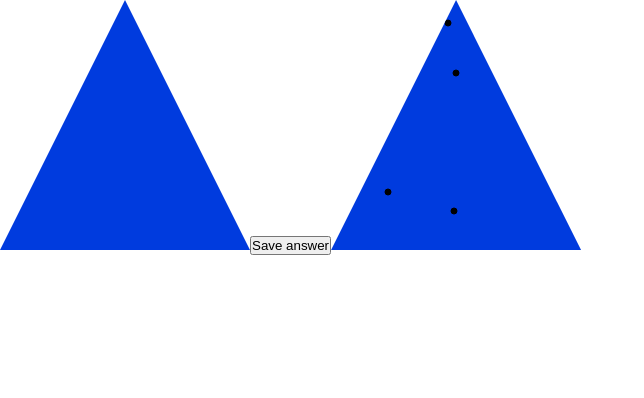
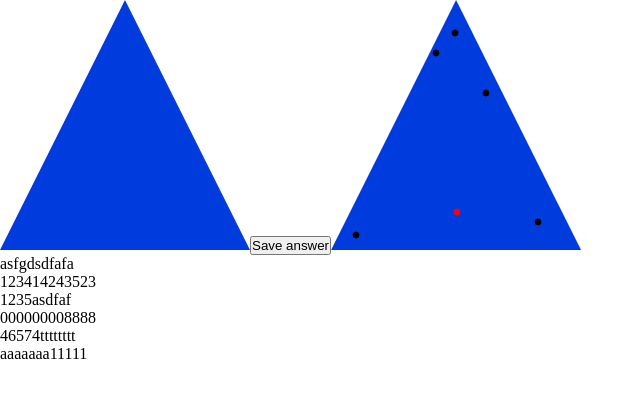
Before and after one commit to Svrle123/mern, a React (Create React App) app: page / in a window 1280 px wide. Shown: the top 398 px of the page, without its empty margins (0-644 px from the left). Built offline with nearby package versions, Linux system fonts and the light colour scheme.

Commit message:
Added list functionality
Also added Lodash library, colorized last selected point on triangle

```diff
--- a/package.json
+++ b/package.json
@@ -7,6 +7,7 @@
     "@testing-library/react": "^13.1.1",
     "@testing-library/user-event": "^13.5.0",
     "axios": "^0.26.1",
+    "lodash": "^4.17.21",
     "react": "^18.0.0",
     "react-dom": "^18.0.0",
     "react-redux": "^8.0.1",
--- a/src/App.js
+++ b/src/App.js
@@ -4,28 +4,34 @@ import List from "./components/List";
 
 const drawData = [
   {
-    x: 117,
-    y: 23,
+    id: "asfgdsdfafa",
+    x: 126,
+    y: 212,
   },
   {
-    x: 125,
-    y: 73,
+    id: "123414243523",
+    x: 124,
+    y: 33,
   },
   {
-    x: 12,
-    y: 22,
+    id: "1235asdfaf",
+    x: 105,
+    y: 53,
   },
   {
-    x: 123,
-    y: 211,
+    id: "000000008888",
+    x: 155,
+    y: 93,
   },
   {
-    x: 57,
-    y: 192,
+    id: "46574tttttttt",
+    x: 25,
+    y: 235,
   },
   {
-    x: 23,
-    y: 11,
+    id: "aaaaaaa11111",
+    x: 207,
+    y: 222,
   },
 ]
 
@@ -35,7 +41,7 @@ const App = () => {
     <div className="App">
       <Triangle isSelectTriangle />
       <Triangle drawData={drawData} />
-      {false && <List />}
+      <List users={drawData} />
     </div>
   );
 }
--- a/src/components/List.jsx
+++ b/src/components/List.jsx
@@ -3,9 +3,9 @@ import React from 'react'
 const List = ({ users }) => {
     return (
         <ul>
-            {users.map((user) => {
-                <li>{user.id}</li>
-            })}
+            {users.map((user) => (
+                <li key={user.id}>{user.id}</li>
+            ))}
         </ul>
     )
 }
--- a/src/components/Triangle.jsx
+++ b/src/components/Triangle.jsx
@@ -1,5 +1,6 @@
 import React, { useEffect, useState, useRef } from 'react';
 import Button from './Button';
+import { forEachRight } from 'lodash';
 
 const Triangle = ({ isSelectTriangle, drawData }) => {
     const [point, setPoint] = useState({ x: null, y: null });
@@ -15,10 +16,10 @@ const Triangle = ({ isSelectTriangle, drawData }) => {
         context.clearRect(0, 0, context.canvas.width, context.canvas.height);
 
         if (drawData) {
-            drawData.forEach((coordinate) => {
+            forEachRight(drawData, (coordinate) => {
                 let x = coordinate.x + node.x;
                 let y = coordinate.y + node.y;
-                drawPoint(context, x, y);
+                drawData[0].id === coordinate.id ? drawPoint(context, x, y, true) : drawPoint(context, x, y);
             })
         }
 
@@ -38,11 +39,17 @@ const Triangle = ({ isSelectTriangle, drawData }) => {
         });
     }
 
-    const drawPoint = (context, x, y) => {
+    const drawPoint = (context, x, y, isInitial = false) => {
         context.beginPath();
         context.arc(x, y, 3, 0, 2 * Math.PI);
+        context.fillStyle = "black";
+        context.strokeStyle = "black";
+        if (isInitial) {
+            context.fillStyle = "#FF0000";
+            context.strokeStyle = "#FF0000";
+        }
+        context.fill();
         context.stroke();
-        context.fill();
     }
 
     const saveSelectedPosition = () => {
```
Also changed, not shown: 1 other file (tests, documents, lock files or other folders).
